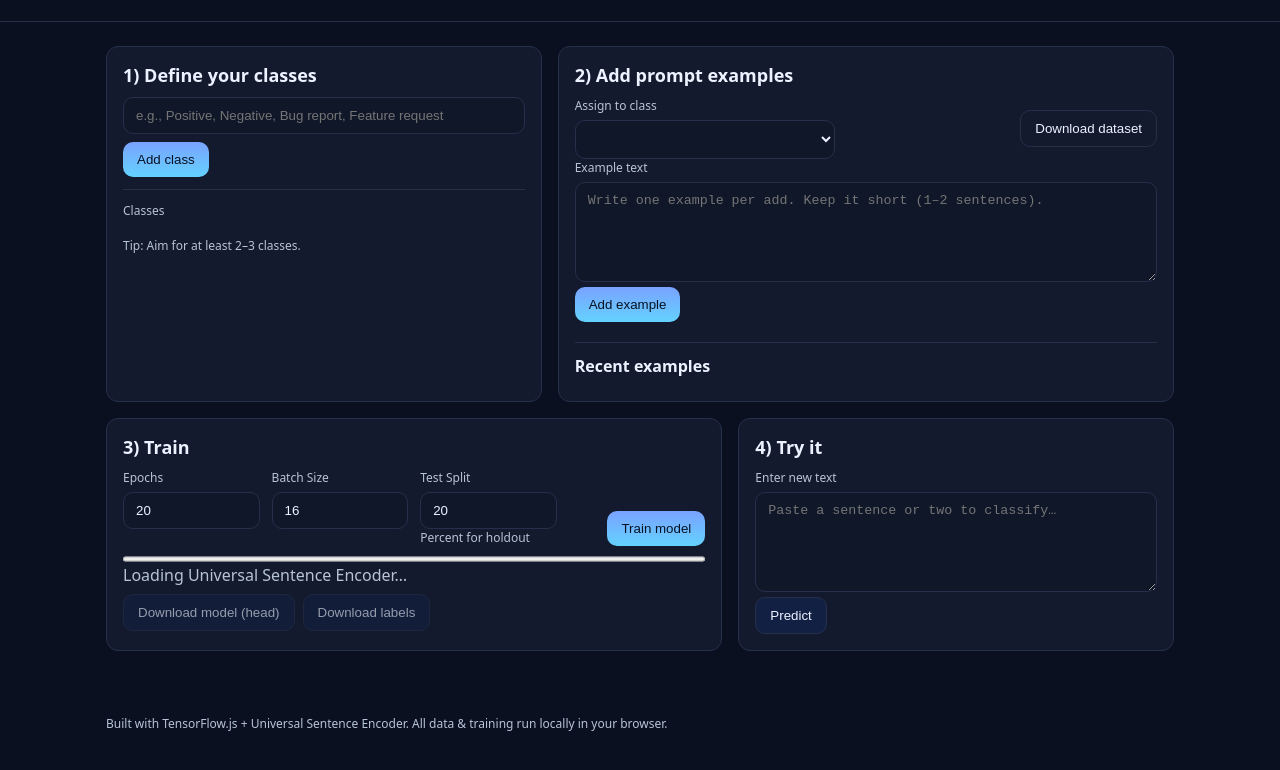
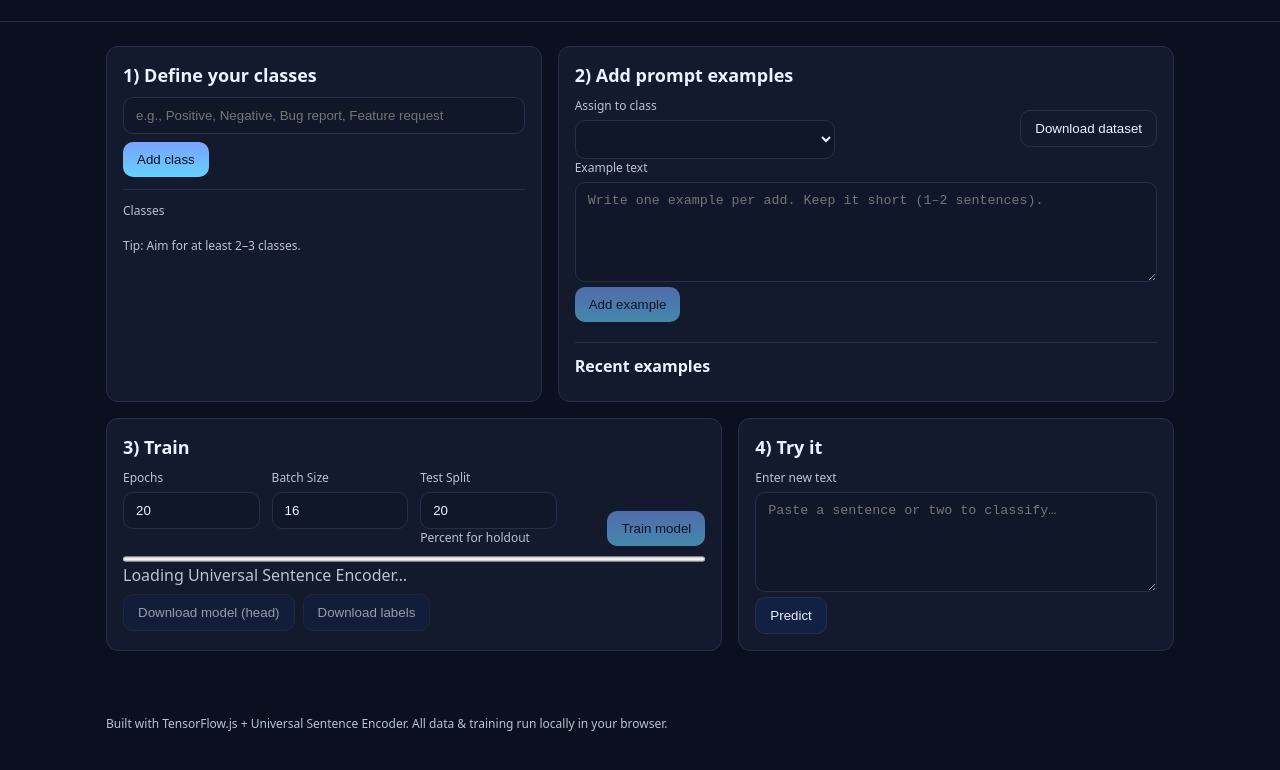
Before and after one commit to KJ-sv/Promptable-Machine, a plain HTML site: page index.html in a window 1280 px wide. Shown: the part 90-860 px from the top of the page. Drawn offline with Linux system fonts and the light colour scheme.

Commit message:
Add files via upload

```diff
--- a/index.html
+++ b/index.html
@@ -101,7 +101,7 @@
         <label for="exampleText">Example text</label>
         <textarea id="exampleText" placeholder="Write one example per add. Keep it short (1–2 sentences)."></textarea>
         <div class="row">
-          <button id="addExampleBtn" class="primary">Add example</button>
+          <button id="addExampleBtn" class="primary" disabled>Add example</button>
           <span id="addExampleStatus" class="status"></span>
         </div>
         <div class="kvs" id="countsPanel"></div>
@@ -128,7 +128,7 @@
             <div class="hint">Percent for holdout</div>
           </div>
           <div style="grid-column: span 3; display:flex; align-items:flex-end; justify-content:flex-end;">
-            <button id="trainBtn" class="primary">Train model</button>
+            <button id="trainBtn" class="primary" disabled>Train model</button>
           </div>
         </div>
         <div class="row" style="margin-top: 8px;">
@@ -211,10 +211,13 @@
       els.downloadDatasetBtn.addEventListener('click', onDownloadDataset);
       els.predictBtn.addEventListener('click', onPredict);
 
-      // Load USE
+      // NEW: Enable/disable the "Add example" button as the user types
+      els.exampleText.addEventListener('input', () => {
+        els.addExampleBtn.disabled = classes.length === 0 || !els.exampleText.value.trim();
+      });
+
       setStatus(els.trainStatus, 'Loading Universal Sentence Encoder…');
       try {
-        // Wait for TF + USE scripts (loaded via <script defer>)
         await waitFor(() => window.use && window.tf);
         embedder = await use.load();
         isReady = true;
```
